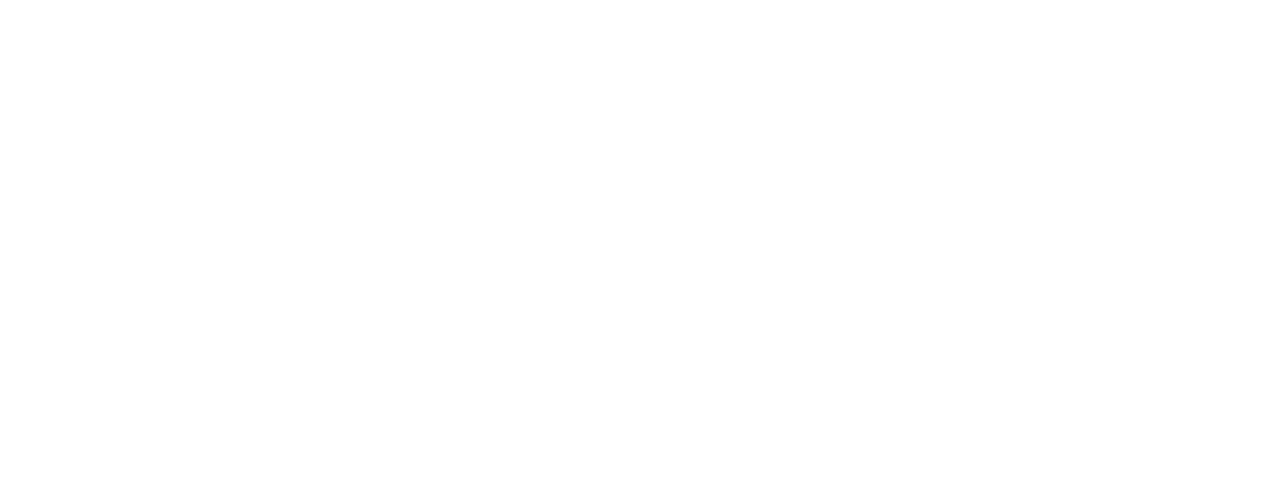
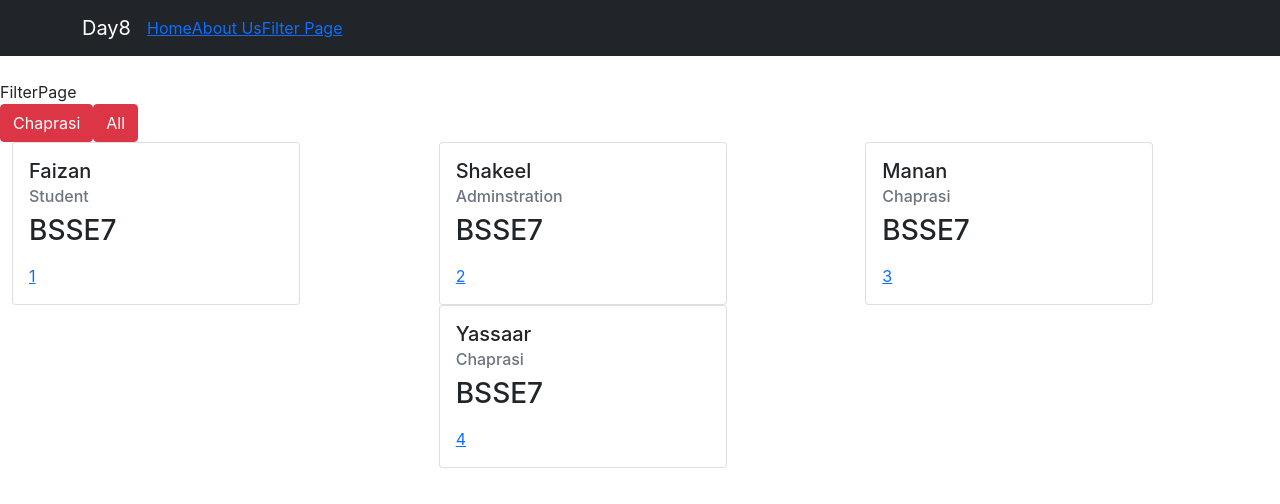
Before and after one commit to Muhammadfaizanjanjua109/day7ApiPracticeProject, a React (Create React App) app: page /filter in a window 1280 px wide. Before the commit this address had no page. Shown: the top 504 px of the page. Built offline with nearby package versions, Linux system fonts and the light colour scheme.

Commit message:
Filter Page Completed with dynamics

```diff
--- a/src/App.js
+++ b/src/App.js
@@ -5,6 +5,7 @@
 import { Routes, Route } from "react-router-dom";
 import Mainapp from './Mainapp';
 import About from './About';
+import MainPage from './Catagories/MainPage';
 
 
 function App() {
@@ -12,6 +13,7 @@
     <Routes>
     <Route exact path="/" element={<Mainapp />} />
     <Route path="/about" element={<About />} />
+    <Route path="/filter" element={<MainPage />} />
 </Routes>
 
   );
--- /dev/null
+++ b/src/Catagories/Catagories.js
@@ -0,0 +1,22 @@
+import React from 'react'
+import { Card } from 'react-bootstrap';
+function Catagories({id,name,catagory,section}) {
+  return (
+
+
+
+      <Card  style={{ width: '18rem' }}>
+   <Card.Body>
+     <Card.Title>{name}</Card.Title>
+     <Card.Subtitle className="mb-2 text-muted">{catagory}</Card.Subtitle>
+     <Card.Text>
+     <h3>{section}</h3>
+     </Card.Text>
+     <Card.Link >{id}</Card.Link>
+   </Card.Body>
+ </Card>
+
+  )
+}
+
+export default Catagories
--- /dev/null
+++ b/src/Catagories/Data.js
@@ -0,0 +1,26 @@
+export const Data =[
+    {
+        id:1,
+        name:'Faizan',
+        catagory:'Student',
+        section:'BSSE7',
+    },
+    {
+        id:2,
+        name:'Shakeel',
+        catagory:'Adminstration',
+        section:'BSSE7',
+    },
+    {
+        id:3,
+        name:'Manan',
+        catagory:'Chaprasi',
+        section:'BSSE7',
+    },
+    {
+        id:4,
+        name:'Yassaar',
+        catagory:'Chaprasi',
+        section:'BSSE7',
+    },
+]
--- /dev/null
+++ b/src/Catagories/MainPage.js
@@ -0,0 +1,42 @@
+import React,{useState} from 'react'
+import {Data} from './Data';
+import MainNav from '../MainNav';
+import Catagories from './Catagories';
+import FilterPage from './filterpage';
+
+
+function MainPage() {
+    const [datas, setdatas] = useState(Data)
+    const [Cata, setCata] = useState(Data);
+    const filterdata = (catagory)=>{
+      if (catagory==='all')
+      {
+        setdatas(Cata);
+        return
+      }
+
+      const newdata=  datas.filter((fazi)=>fazi.catagory === catagory)
+      setdatas(newdata);
+    }
+  return (
+  <>
+   <MainNav/>
+   <FilterPage filterItem={filterdata}/>
+
+   <div className='container-fluid'>
+    <div className='row'>
+      {datas.map((da)=>{
+        return<>
+        <div className='col-4 mx-auto'>
+        <Catagories {...da}/>
+        </div>
+
+        </>
+      })}
+</div>
+   </div>
+  </>
+  )
+}
+
+export default MainPage
--- /dev/null
+++ b/src/Catagories/filterpage.js
@@ -0,0 +1,13 @@
+import React from 'react'
+
+function FilterPage({filterItem}) {
+  return (
+   <>
+    <div>FilterPage</div>
+    <button className='btn btn-danger' onClick={()=>{filterItem('Chaprasi')}}>Chaprasi</button>
+<button className='btn btn-danger' onClick={()=>{filterItem('all')}}>All</button>
+   </>
+  )
+}
+
+export default FilterPage
--- a/src/MainNav.js
+++ b/src/MainNav.js
@@ -10,6 +10,7 @@
       <Nav className="me-auto">
      <Link className='NavLink' to="/">Home</Link>
         <Link  className='NavLink'  to="/about">About Us</Link>
+        <Link  className='NavLink'  to="/filter">Filter Page</Link>
         {/* <Link to="/Day9">Contact Us</Link> */}
       </Nav>
       </Container>
```
